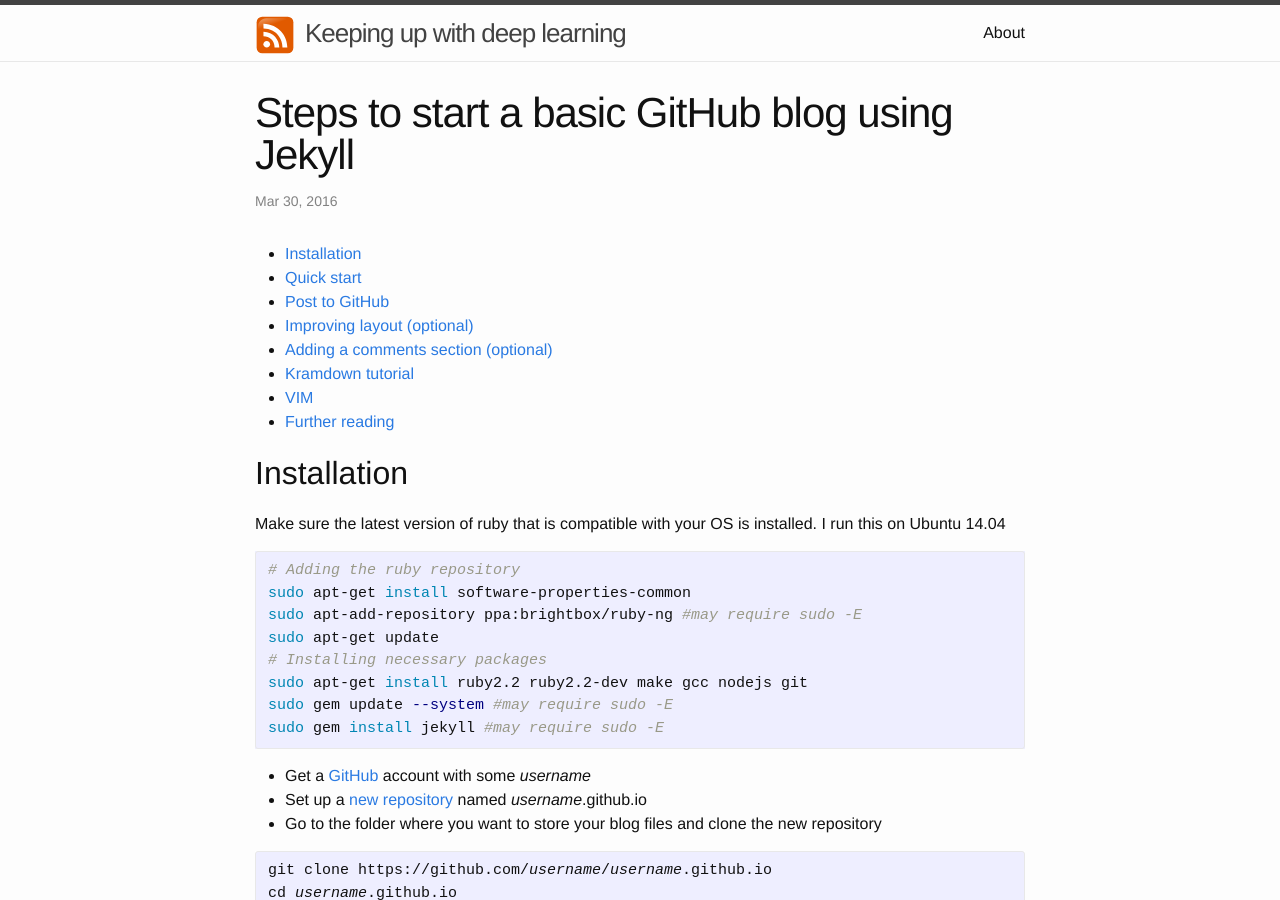
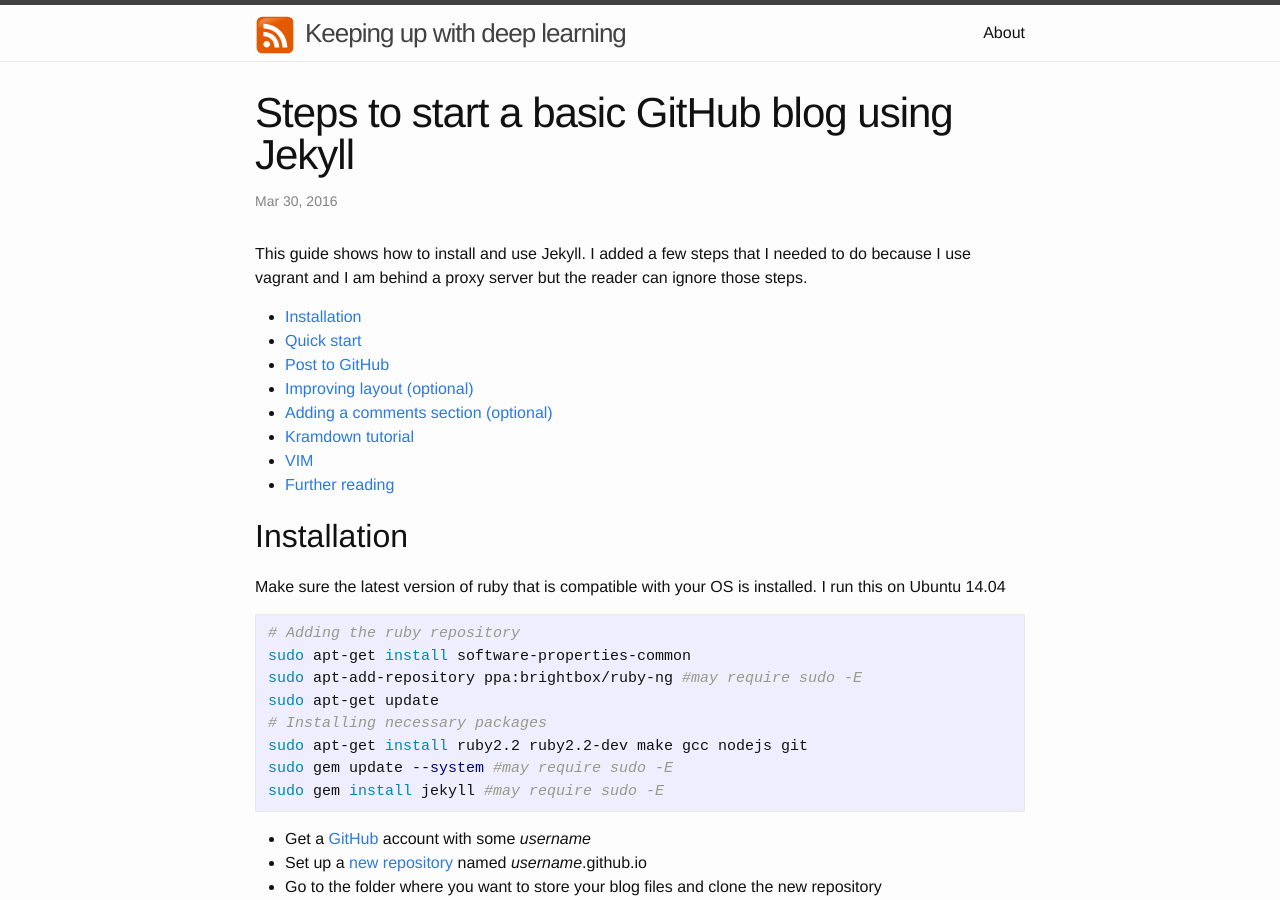
Before and after one commit to RodriguezAndres/RodriguezAndres.github.io, a Jekyll site: the page built from _posts/2016-03-30-starting-blog.markdown, in a window 1280 px wide and 900 px high. Built offline with Jekyll 4.4.1, drawn with Linux system fonts in a browser that asks for light colours; formulas are drawn with MathJax 3; comment, search, counter and statistics services are not loaded; part of the change alters nothing that is shown; some of the changed text lies outside the part shown.

Commit message:
added a few steps to Jekyll

```diff
--- a/_posts/2016-03-30-starting-blog.markdown
+++ b/_posts/2016-03-30-starting-blog.markdown
@@ -5,6 +5,8 @@ title:  "Steps to start a basic GitHub blog using Jekyll"
 date:   2016-03-30 01:00:00
 mathjax: true
 ---
+
+This guide shows how to install and use Jekyll. I added a few steps that I needed to do because I use vagrant and I am behind a proxy server but the reader can ignore those steps.
 
 * TOC
 {:toc}
@@ -67,6 +69,8 @@ Git creates a local repository. Files can be *added* and *committed* to the loca
 First time push...
 
 ~~~ bash
+git git config --global user.email "you@example.com"
+git config --global user.name "Your Name"
 git add --all
 git commit -m "new blog post"
 git push -u origin master
```
